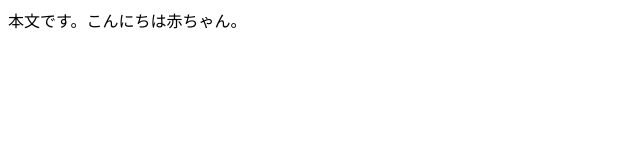
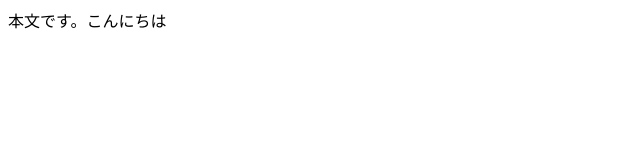
Before and after one commit to akt-U/MyFirstSTS, a plain HTML site: page index.html in a window 1280 px wide. Shown: the full height of the page, 0-640 px from the left. Drawn offline with Linux system fonts and the light colour scheme.

Commit message:
Update index.html
赤ちゃん削除

```diff
--- a/index.html
+++ b/index.html
@@ -5,6 +5,6 @@
 <title>タイトル</title>
 </head>
 <body>
-本文です。こんにちは赤ちゃん。
+本文です。こんにちは
 </body>
 </html>
```
